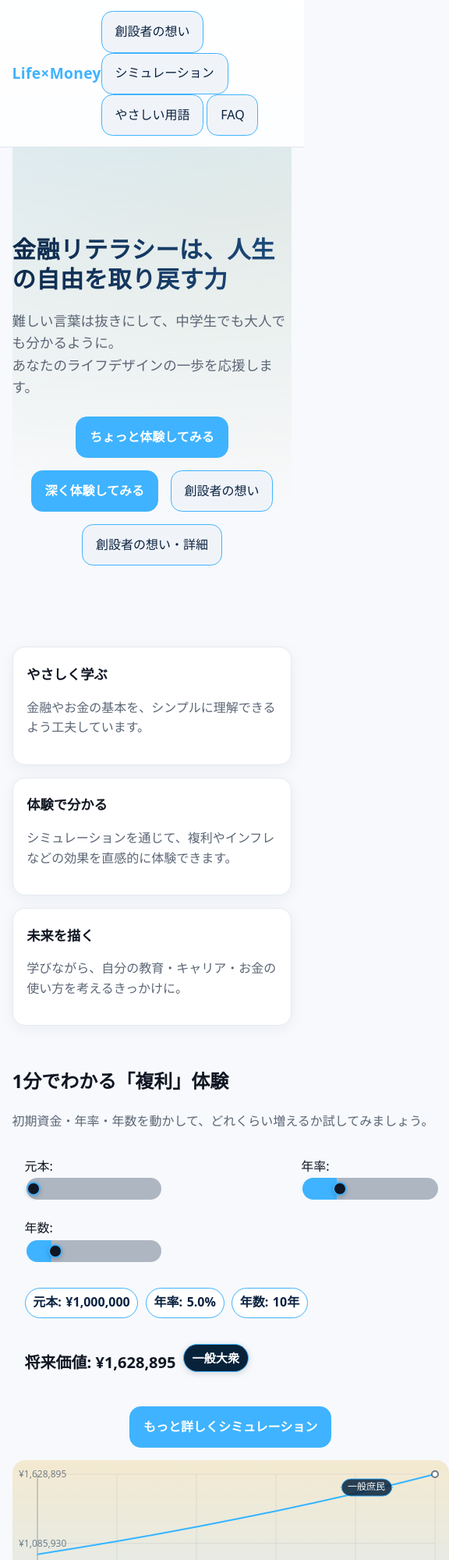
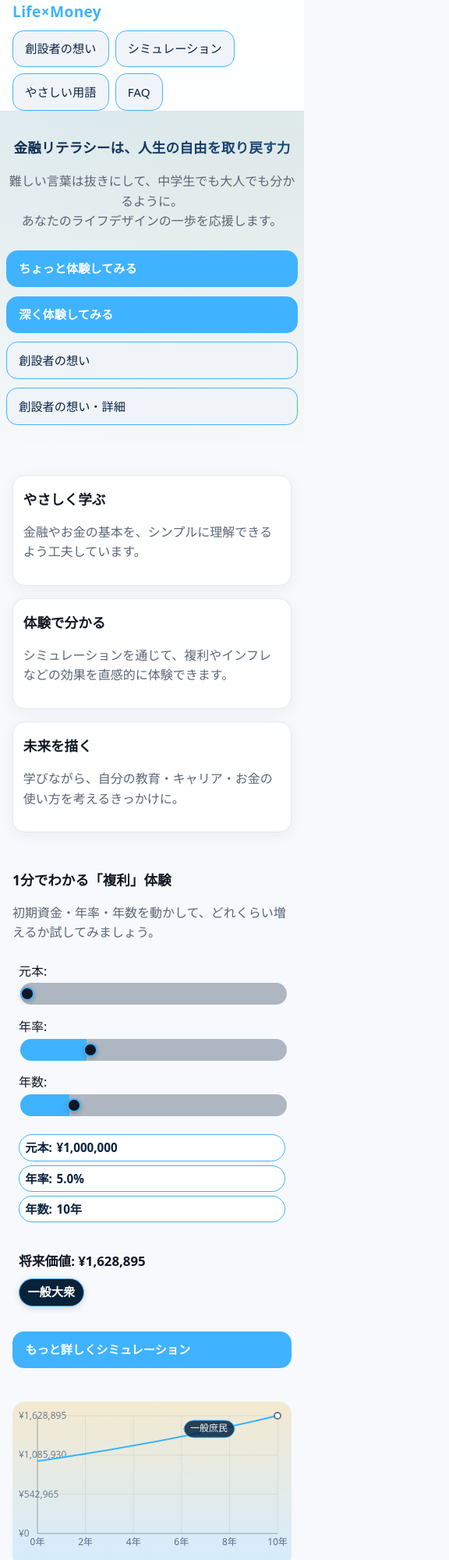
Before and after one commit to keita-lib/keita-lib.github.io, a plain HTML site: page index.html in a window 390 px wide. Shown: the top 2000 px of the page at 78% size, 576 px wide, since content can reach past the window. Drawn offline with Linux system fonts and the light colour scheme.

Commit message:
Update simulation script and layout

```diff
--- a/assets/styles.css
+++ b/assets/styles.css
@@ -298,3 +298,99 @@ input[type="range"]::-moz-range-thumb{
 .status-prewealthy{ background:#1d5fb0; }       /* 準富裕層 */
 .status-wealthy   { background:#b88900; color:#0b2240; } /* 富裕層=金色系 */
 .status-ultra     { background:#5b2ca0; }       /* 超富裕層 */
+
+/* ======= レスポンシブ対応: 600px以下 ======= */
+@media (max-width: 600px) {
+  .container {
+    width: 100%;
+    padding: 0 1rem;
+    box-sizing: border-box;
+  }
+  .nav {
+    flex-direction: column;
+    gap: 0.5rem;
+    align-items: flex-start;
+  }
+  nav {
+    display: flex;
+    flex-wrap: wrap;
+    gap: 0.5rem;
+    justify-content: flex-start;
+  }
+  .hero {
+    padding: 2.2rem 0.5rem 1.5rem 0.5rem;
+    text-align: center;
+  }
+  .cta {
+    flex-direction: column;
+    gap: 0.7rem;
+    align-items: stretch;
+  }
+  .grid.cols-3 {
+    display: block;
+  }
+  .grid.cols-3 > .card {
+    margin-bottom: 1rem;
+  }
+  .teaser {
+    grid-template-columns: 1fr;
+    gap: 1.2rem;
+  }
+  .art {
+    margin-top: 1.5rem;
+    min-height: 160px;
+    text-align: center;
+  }
+  #sim-chart {
+    width: 100% !important;
+    max-width: 100vw;
+    height: auto !important;
+  }
+  .sim-preview {
+    padding: 0.5rem;
+    gap: 0.7rem;
+  }
+  .sim-head {
+    flex-direction: column;
+    gap: 0.5rem;
+    align-items: stretch;
+  }
+  .mini-stats {
+    flex-direction: column;
+    gap: 0.3rem;
+    margin-top: 0.3rem;
+  }
+  .result-line {
+    flex-direction: column;
+    gap: 0.5rem;
+    align-items: flex-start;
+  }
+  .card {
+    padding: 0.8rem;
+  }
+  .modal-inner, #modal {
+    max-width: 98vw;
+    padding: 0.5rem;
+  }
+}
+
+/* ======= さらに狭い画面（400px以下） ======= */
+@media (max-width: 400px) {
+  h1, h2, h3 {
+    font-size: 1.1rem !important;
+  }
+  .lead {
+    font-size: 1rem !important;
+  }
+  .btn {
+    font-size: 0.95rem !important;
+    padding: 0.7em 1em !important;
+  }
+  .chip {
+    font-size: 0.95rem !important;
+    padding: .25rem .45rem !important;
+  }
+  .result {
+    font-size: 1.05rem !important;
+  }
+}
```
Also changed, not shown: memo_for_git.txt (+80 -10 lines), pages/glossary.html (+1 -0 lines), pages/simulator.html (+1 -0 lines), 1 other file.
